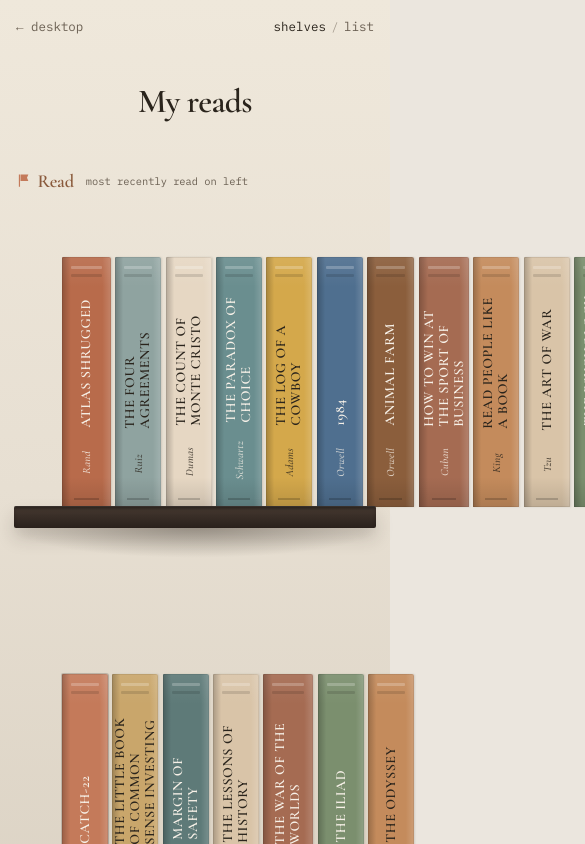
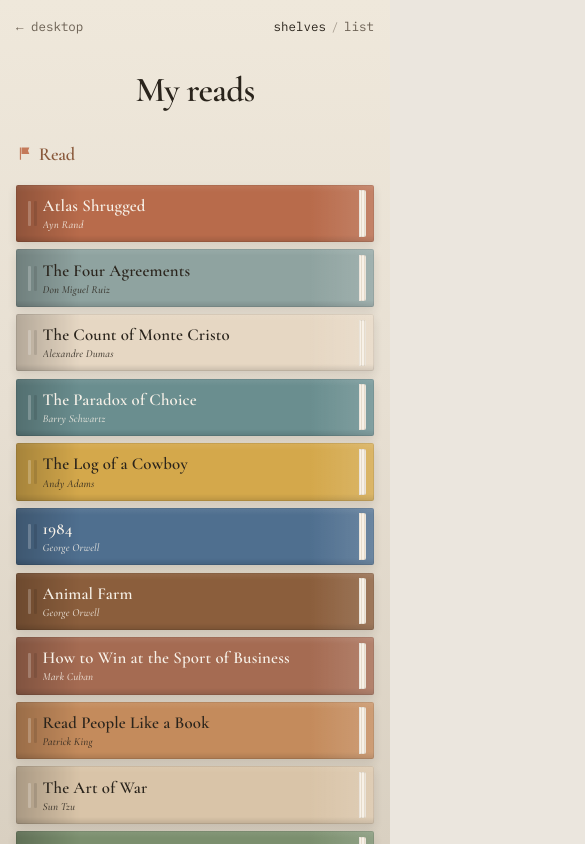
Before and after one commit to jagmansidhu/Portfolio-V2, a React (Vite) app: page /books in a window 390 px wide. Both pictures are taken after a click on the button "shelves". Shown: the top 844 px of the page, 585 px wide, since content can reach past the window. Built offline with nearby package versions, Linux system fonts and the light colour scheme.

Commit message:
Improve library mobile layout and fix Thinking Big cover.

```diff
--- a/content/portfolio-content.json
+++ b/content/portfolio-content.json
@@ -363,8 +363,8 @@
       "author": "David J. Schwartz",
       "status": "read",
       "year": 2022,
-      "isbn": "9780671649913",
-      "cover": "https://covers.openlibrary.org/b/isbn/9780671649913-L.jpg"
+      "isbn": "9781501118210",
+      "cover": "https://covers.openlibrary.org/b/isbn/9781501118210-L.jpg"
     },
     {
       "spineColor": "#2C2C2C",
--- a/src/pages/Books.css
+++ b/src/pages/Books.css
@@ -11,11 +11,23 @@
   --focus: #8a5a3c;
   --tag: #f7f1e8;
 
+  position: relative;
+  isolation: isolate;
   min-height: 100dvh;
-  background:
-    linear-gradient(180deg, #efe8db 0%, var(--wall) 48%, var(--wall-shadow) 100%);
+  /* Solid fill so scroll/overscroll never flashes white */
+  background-color: var(--wall-shadow);
   color: var(--ink);
   overflow: visible;
+}
+
+.library::before {
+  content: '';
+  position: fixed;
+  inset: 0;
+  z-index: -1;
+  pointer-events: none;
+  background-color: var(--wall-shadow);
+  background-image: linear-gradient(180deg, #efe8db 0%, var(--wall) 48%, var(--wall-shadow) 100%);
 }
 
 .library-top {
@@ -182,6 +194,34 @@
   font-family: 'IBM Plex Mono', ui-monospace, monospace;
   font-size: 0.65rem;
   color: var(--ink-soft);
+}
+
+.library-skip-pill-wrap {
+  display: none;
+}
+
+.library-skip-pill {
+  appearance: none;
+  border: 1px solid rgba(42, 36, 28, 0.12);
+  margin: 0;
+  padding: 0.55rem 0.95rem;
+  border-radius: 999px;
+  background: var(--tag);
+  box-shadow: 0 8px 20px rgba(42, 36, 28, 0.16);
+  font-family: 'IBM Plex Mono', ui-monospace, monospace;
+  font-size: 0.68rem;
+  letter-spacing: 0.01em;
+  color: var(--ink);
+  cursor: pointer;
+}
+
+.library-skip-pill:focus-visible {
+  outline: 2px solid var(--focus);
+  outline-offset: 3px;
+}
+
+#now-next {
+  scroll-margin-top: 1.25rem;
 }
 
 .library-section-title {
@@ -457,7 +497,7 @@
   font-size: 1rem;
 }
 
-/* Stacked layout removed — every book stands on its shelf */
+/* Mobile stack uses .library-book-stack horizontal rows */
 
 .library-list-room {
   width: min(640px, calc(100% - 2rem));
@@ -605,29 +645,189 @@
 }
 
 @media (max-width: 800px) {
+  .library-skip-pill-wrap {
+    display: block;
+    position: fixed;
+    left: 50%;
+    bottom: max(1.1rem, env(safe-area-inset-bottom, 0px));
+    z-index: 60;
+    transform: translateX(-50%) translateY(120%);
+    opacity: 0;
+    pointer-events: none;
+    transition:
+      opacity 0.22s ease,
+      transform 0.28s cubic-bezier(0.22, 1, 0.36, 1);
+  }
+
+  .library-skip-pill-wrap.is-visible {
+    opacity: 1;
+    transform: translateX(-50%) translateY(0);
+    pointer-events: auto;
+  }
+
   .library-top {
     padding: 1rem 1rem;
   }
 
-  .library-room {
-    width: calc(100% - 1rem);
-    padding: 0.5rem 0.35rem 1.5rem;
-    gap: 2.25rem;
+  .library-heading {
+    padding: 1rem 1rem 1.75rem;
   }
 
-  .library-row {
-    justify-content: flex-start;
-    min-height: 200px;
-    padding-top: 2rem;
+  .library-title {
+    font-size: clamp(1.85rem, 9vw, 2.6rem);
   }
 
-  .library-book {
-    --cover-w: 130px;
+  .library-room {
+    width: calc(100% - 1.25rem);
+    padding: 0.25rem 0.35rem 2rem;
+    gap: 2rem;
+  }
+
+  .library-section-head {
+    flex-wrap: wrap;
+    gap: 0.35rem 0.75rem;
+    padding-left: 0.1rem;
+  }
+
+  /* Vertical stack of horizontal book rows — scroll with the page */
+  .library-room.is-spine-stack .library-scroll {
+    overflow: visible;
+    padding-top: 0.65rem;
+    margin-inline: 0;
+    padding-inline: 0;
+  }
+
+  .library-room.is-spine-stack .library-row {
+    width: 100%;
+    min-width: 0;
+    max-width: 100%;
+    flex-direction: column;
+    flex-wrap: nowrap;
+    align-items: stretch;
+    justify-content: flex-start;
+    gap: 0.45rem;
+    padding: 0.25rem 0 0;
+    min-height: 0;
+    overflow: visible;
+  }
+
+  .library-room.is-spine-stack .library-slot-stack {
+    width: 100%;
+    flex: 0 0 auto;
+    display: block;
+    align-items: stretch;
+  }
+
+  .library-room.is-spine-stack .library-book-stack {
+    display: block;
+    width: 100%;
+    height: auto;
+    min-height: 3.35rem;
+    cursor: default;
+    animation: library-book-in 0.4s ease-out both;
+  }
+
+  .library-room.is-spine-stack .library-spine-stack {
+    position: relative;
+    inset: auto;
+    display: flex;
+    flex-direction: row;
+    align-items: center;
+    justify-content: flex-start;
+    gap: 0.75rem;
+    width: 100%;
+    min-height: 3.35rem;
+    padding: 0.7rem 0.85rem 0.7rem 0.75rem;
+    border-radius: 2px;
+    box-shadow:
+      inset 0 0 0 1px rgba(0, 0, 0, 0.08),
+      0 4px 10px rgba(42, 36, 28, 0.12);
+  }
+
+  .library-room.is-spine-stack .library-spine-stack .library-spine-band {
+    width: 3px;
+    height: 1.55rem;
+    flex: 0 0 auto;
+    border-radius: 1px;
+    box-shadow: 6px 0 0 rgba(0, 0, 0, 0.1);
+  }
+
+  .library-room.is-spine-stack .library-spine-copy {
+    flex: 1 1 auto;
+    min-width: 0;
+    display: flex;
+    flex-direction: column;
+    gap: 0.12rem;
+  }
+
+  .library-room.is-spine-stack .library-spine-stack .library-spine-title,
+  .library-room.is-spine-stack .library-spine-stack .library-spine-author {
+    writing-mode: horizontal-tb;
+    transform: none;
+    text-orientation: mixed;
+    max-height: none;
+    overflow: hidden;
+    text-overflow: ellipsis;
+    white-space: nowrap;
+    text-align: left;
+  }
+
+  .library-room.is-spine-stack .library-spine-stack .library-spine-title {
+    flex: 0 1 auto;
+    font-size: 1.05rem;
+    font-weight: 600;
+    letter-spacing: 0.01em;
+    line-height: 1.2;
+    text-transform: none;
+  }
+
+  .library-room.is-spine-stack .library-spine-stack .library-spine-author {
+    font-size: 0.68rem;
+    font-style: italic;
+    opacity: 0.84;
+    max-height: none;
+    letter-spacing: 0.01em;
+  }
+
+  .library-room.is-spine-stack .library-spine-stack .library-spine-foot {
+    display: none;
+  }
+
+  .library-room.is-spine-stack .library-spine-pages {
+    flex: 0 0 auto;
+    width: 7px;
+    align-self: stretch;
+    margin: -0.35rem -0.35rem -0.35rem 0.15rem;
+    border-radius: 0 2px 2px 0;
+    background:
+      repeating-linear-gradient(
+        90deg,
+        #f7f1e8 0 2px,
+        #e7dccb 2px 3px
+      );
+    box-shadow: inset 0 0 0 1px rgba(0, 0, 0, 0.06);
+  }
+
+  .library-room.is-spine-stack .library-book-stack.is-reading .library-spine-stack {
+    box-shadow:
+      inset 0 0 0 1px rgba(0, 0, 0, 0.08),
+      0 0 0 1px rgba(42, 36, 28, 0.18),
+      0 4px 10px rgba(42, 36, 28, 0.12);
+  }
+
+  .library-room.is-spine-stack .library-board {
+    height: 14px;
+    margin-top: 0.55rem;
+  }
+
+  .library-room.is-spine-stack .library-shelf-shadow {
+    height: 28px;
   }
 
   .library-list-room {
     width: calc(100% - 1.5rem);
     gap: 2rem;
+    margin-bottom: 3rem;
   }
 
   .library-plain-item {
@@ -643,4 +843,8 @@
     justify-self: start;
     margin-top: 0.1rem;
   }
+
+  .library-plain-title {
+    font-size: 1.1rem;
+  }
 }
--- a/src/pages/Books.jsx
+++ b/src/pages/Books.jsx
@@ -17,6 +17,23 @@ const HOVER_PICK_MS = 500;
 const HOVER_LEAVE_MS = 180;
 /** open→spine + hold + spine→shelf */
 const PUT_AWAY_MS = 700;
+const MOBILE_MQ = '(max-width: 800px)';
+
+function useIsMobile() {
+  const [mobile, setMobile] = useState(() =>
+    typeof window !== 'undefined' ? window.matchMedia(MOBILE_MQ).matches : false
+  );
+
+  useEffect(() => {
+    const mq = window.matchMedia(MOBILE_MQ);
+    const onChange = () => setMobile(mq.matches);
+    onChange();
+    mq.addEventListener('change', onChange);
+    return () => mq.removeEventListener('change', onChange);
+  }, []);
+
+  return mobile;
+}
 
 const POSES = {
   shelved: { x: 0, y: 0, z: 0, rotateX: 0, rotateY: 0, rotateZ: 0 },
@@ -43,13 +60,19 @@ const MUTED_SPINES = [
 
 export default function Books() {
   const reduce = useReducedMotion();
-  const [view, setView] = useState('shelves');
+  const isMobile = useIsMobile();
+  const [view, setView] = useState(() =>
+    typeof window !== 'undefined' && window.matchMedia(MOBILE_MQ).matches ? 'list' : 'shelves'
+  );
   const [activeId, setActiveId] = useState(null);
   const [closingId, setClosingId] = useState(null);
   const hoverTimer = useRef(null);
   const pendingId = useRef(null);
   const activeIdRef = useRef(null);
   const closingIdRef = useRef(null);
+
+  // On phones: vertical stack of horizontal book rows (page scroll)
+  const stackLayout = isMobile;
 
   useEffect(() => () => clearHoverTimer(hoverTimer), []);
 
@@ -201,34 +224,40 @@ export default function Books() {
       {view === 'list' ? (
         <BooksList read={read} nowNext={nowNext} />
       ) : (
-        <div className="library-room">
+        <div className={`library-room${stackLayout ? ' is-spine-stack' : ''}`}>
           <Shelf
             flag="Read"
             flagTone="read"
-            hint="most recently read on left"
+            hint={stackLayout ? undefined : 'most recently read on left'}
             books={read}
             activeId={activeId}
             closingId={closingId}
-            onActivate={activateBook}
-            onPickNow={pickBookNow}
-            onRelease={releaseBook}
+            onActivate={stackLayout ? undefined : activateBook}
+            onPickNow={stackLayout ? undefined : pickBookNow}
+            onRelease={stackLayout ? undefined : releaseBook}
             onShelved={handleShelved}
             reduce={reduce}
+            stackLayout={stackLayout}
           />
 
           <Shelf
+            id="now-next"
+            flag="Now & next"
             hoverFlags
             books={nowNext}
             activeId={activeId}
             closingId={closingId}
-            onActivate={activateBook}
-            onPickNow={pickBookNow}
-            onRelease={releaseBook}
+            onActivate={stackLayout ? undefined : activateBook}
+            onPickNow={stackLayout ? undefined : pickBookNow}
+            onRelease={stackLayout ? undefined : releaseBook}
             onShelved={handleShelved}
             reduce={reduce}
+            stackLayout={stackLayout}
           />
         </div>
       )}
+
+      <SkipToNowNext reduce={reduce} />
     </main>
   );
 }
@@ -238,6 +267,7 @@ function BooksList({ read, nowNext }) {
     <div className="library-list-room">
       <ListSection flag="Read" flagTone="read" books={read} />
       <ListSection
+        id="now-next"
         flag="Now & next"
         books={nowNext}
         showStatus
@@ -246,9 +276,60 @@ function BooksList({ read, nowNext }) {
   );
 }
 
-function ListSection({ flag, flagTone, books, showStatus = false }) {
+function SkipToNowNext({ reduce }) {
+  const [visible, setVisible] = useState(false);
+
+  useEffect(() => {
+    const mq = window.matchMedia(MOBILE_MQ);
+
+    const update = () => {
+      if (!mq.matches) {
+        setVisible(false);
+        return;
+      }
+      const target = document.getElementById('now-next');
+      if (!target) {
+        setVisible(false);
+        return;
+      }
+      const top = target.getBoundingClientRect().top;
+      const scrolled = window.scrollY > 80;
+      const stillAbove = top > window.innerHeight * 0.5;
+      setVisible(scrolled && stillAbove);
+    };
+
+    update();
+    window.addEventListener('scroll', update, { passive: true });
+    window.addEventListener('resize', update);
+    mq.addEventListener('change', update);
+    return () => {
+      window.removeEventListener('scroll', update);
+      window.removeEventListener('resize', update);
+      mq.removeEventListener('change', update);
+    };
+  }, []);
+
+  const handleClick = () => {
+    const el = document.getElementById('now-next');
+    if (!el) return;
+    el.scrollIntoView({
+      behavior: reduce ? 'auto' : 'smooth',
+      block: 'start',
+    });
+  };
+
   return (
-    <section className="library-list-section" aria-label={flag}>
+    <div className={`library-skip-pill-wrap${visible ? ' is-visible' : ''}`}>
+      <button type="button" className="library-skip-pill" onClick={handleClick}>
+        now & next ↓
+      </button>
+    </div>
+  );
+}
+
+function ListSection({ id, flag, flagTone, books, showStatus = false }) {
+  return (
+    <section id={id} className="library-list-section" aria-label={flag}>
       <div className="library-section-head">
         <div className="library-flags">
           <span className={`library-flag${flagTone ? ` library-flag-${flagTone}` : ''}`}>
@@ -281,6 +362,7 @@ function ListSection({ flag, flagTone, books, showStatus = false }) {
 }
 
 function Shelf({
+  id,
   flag,
   flagTone,
   flags,
@@ -291,9 +373,11 @@ function Shelf({
   closingId,
   onActivate,
   onPickNow,
+  onToggle,
   onRelease,
   onShelved,
   reduce,
+  stackLayout = false,
 }) {
   const flagItems = flags ?? (flag ? [{ label: flag, tone: flagTone }] : []);
   const ariaLabel = hoverFlags
@@ -301,14 +385,14 @@ function Shelf({
     : flagItems.map((f) => f.label).join(' & ');
 
   return (
-    <section className="library-bay" aria-label={ariaLabel}>
-      {(flagItems.length > 0 || hint) && !hoverFlags ? (
+    <section id={id} className="library-bay" aria-label={ariaLabel}>
+      {(flagItems.length > 0 || hint) ? (
         <div className="library-section-head">
           <div className="library-flags">
             {flagItems.map((item, index) => (
               <span key={item.label} className="library-flag-group">
                 {index > 0 ? <span className="library-flag-join">·</span> : null}
-                <span className={`library-flag library-flag-${item.tone}`}>
+                <span className={`library-flag${item.tone ? ` library-flag-${item.tone}` : ''}`}>
                   <FlagIcon />
                   <span>{item.label}</span>
                 </span>
@@ -332,10 +416,12 @@ function Shelf({
                 closing={closingId === bookKey(book)}
                 onActivate={onActivate}
                 onPickNow={onPickNow}
+                onToggle={onToggle}
                 onShelved={onShelved}
                 delay={reduce ? 0 : i * 24}
                 hoverFlag={hoverFlags}
                 reduce={reduce}
+                stackLayout={stackLayout}
               />
             ))
           )}
@@ -364,16 +450,18 @@ function BookBlock({
   closing,
   onActivate,
   onPickNow,
+  onToggle,
   onShelved,
   delay = 0,
   hoverFlag = false,
   reduce = false,
+  stackLayout = false,
 }) {
   const id = bookKey(book);
   const spineWidth = Math.max(Math.round((book.width ?? 34) * 1.35), 46);
   const spineHeight = 250;
   const hoverFlagMeta = HOVER_FLAGS[book.status];
-  const raised = active || closing;
+  const raised = !stackLayout && (active || closing);
   const [scope, animate] = useAnimate();
   const runId = useRef(0);
   const onShelvedRef = useRef(onShelved);
@@ -383,6 +471,8 @@ function BookBlock({
   }, [onShelved]);
 
   useEffect(() => {
+    if (stackLayout) return;
+
     const myRun = ++runId.current;
     let cancelled = false;
 
@@ -434,7 +524,35 @@ function BookBlock({
     return () => {
       cancelled = true;
     };
-  }, [active, closing, reduce, id, animate, scope]);
+  }, [active, closing, reduce, id, animate, scope, stackLayout]);
+
+  const label = `${book.title}${book.author ? ` by ${book.author}` : ''}, ${STATUS_LABEL[book.status]}`;
+
+  if (stackLayout) {
+    return (
+      <li className="library-slot library-slot-stack">
+        <div
+          className={`library-book library-book-stack${book.status === 'reading' ? ' is-reading' : ''}`}
+          style={{
+            '--book': book.displayColor,
+            '--ink': book.ink,
+            animationDelay: `${delay}ms`,
+          }}
+          aria-label={label}
+        >
+          <span className="library-spine library-spine-stack">
+            <span className="library-spine-band" aria-hidden="true" />
+            <span className="library-spine-copy">
+              <span className="library-spine-title">{book.title}</span>
+              {book.author ? <span className="library-spine-author">{book.author}</span> : null}
+            </span>
+            <span className="library-spine-foot" aria-hidden="true" />
+            <span className="library-spine-pages" aria-hidden="true" />
+          </span>
+        </div>
+      </li>
+    );
+  }
 
   return (
     <li className={`library-slot${raised ? ' is-raised' : ''}`}>
@@ -448,9 +566,18 @@ function BookBlock({
           '--book-w': `${spineWidth}px`,
           animationDelay: `${delay}ms`,
         }}
-        aria-label={`${book.title}${book.author ? ` by ${book.author}` : ''}, ${STATUS_LABEL[book.status]}`}
-        onMouseEnter={() => onActivate(id)}
-        onFocus={() => onPickNow(id)}
+        aria-label={label}
+        aria-pressed={onToggle ? active : undefined}
+        onMouseEnter={onActivate ? () => onActivate(id) : undefined}
+        onFocus={onPickNow ? () => onPickNow(id) : undefined}
+        onClick={
+          onToggle
+            ? (e) => {
+                e.preventDefault();
+                onToggle(id);
+              }
+            : undefined
+        }
       >
         <MotionSpan
           ref={scope}
```
